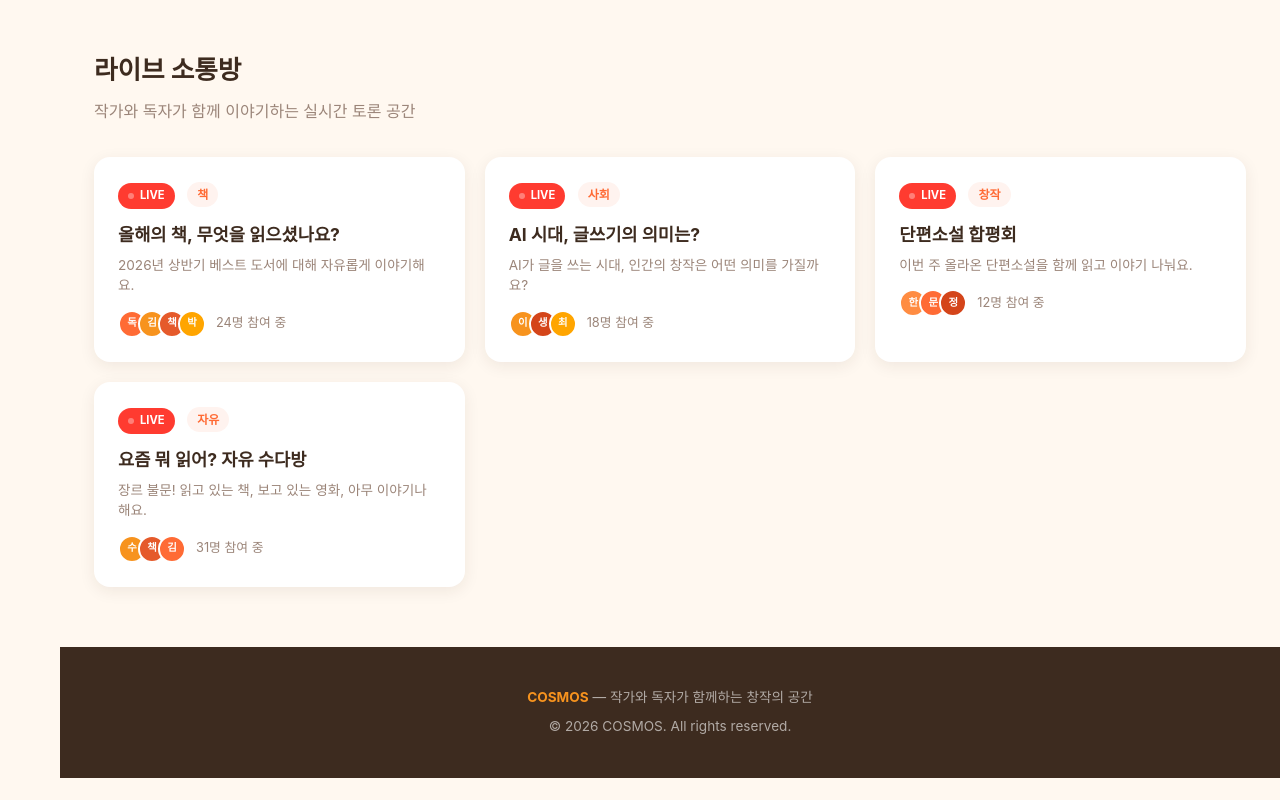
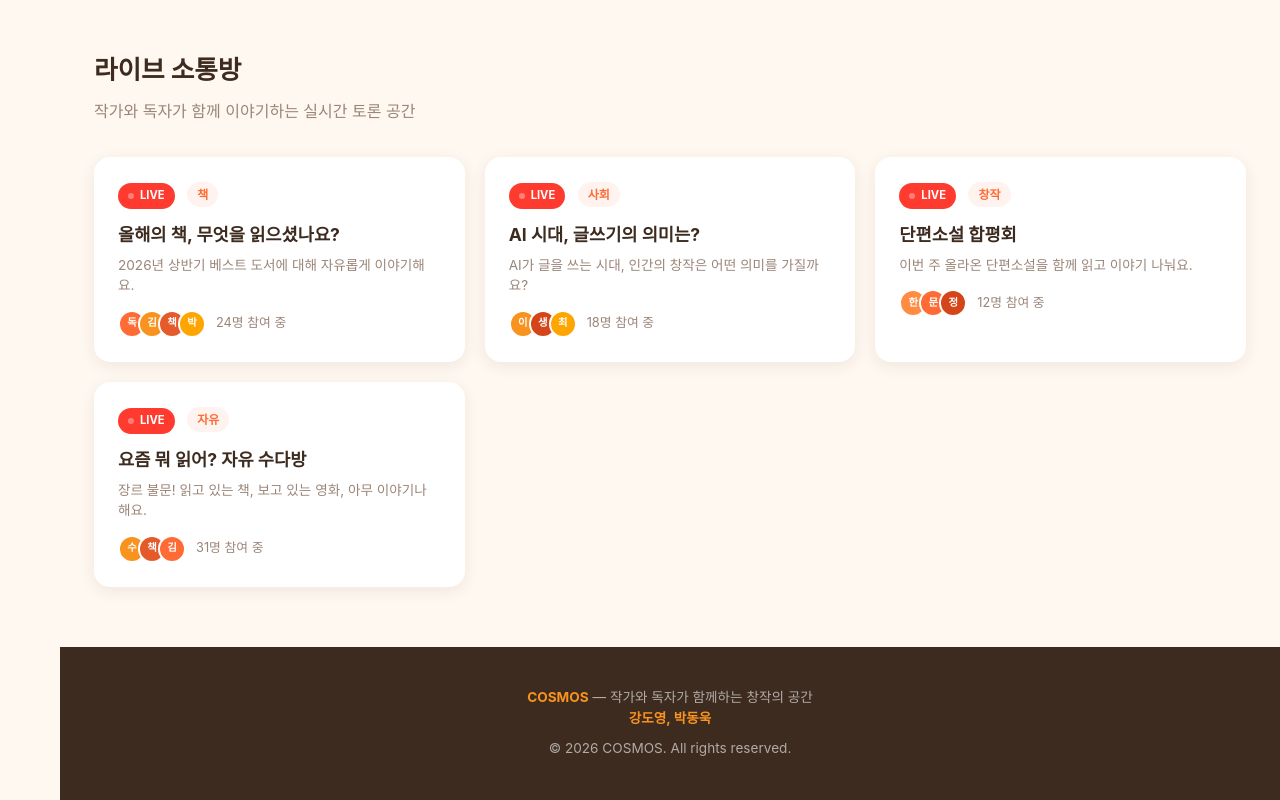
Before and after one commit to ehdclf12/cosmos, a plain HTML site: page index.html in a window 1280 px wide. Shown: the part 1931-2731 px from the top of the page. Before the commit the page ends 2709 px from the top, so only its background shows below. Drawn offline with Linux system fonts and the light colour scheme.

Commit message:
Add creator names to footer
Co-Authored-By: Claude Opus 4.6 <noreply@anthropic.com>

```diff
--- a/index.html
+++ b/index.html
@@ -1828,6 +1828,7 @@
 
   <footer>
     <p><strong>COSMOS</strong> — 작가와 독자가 함께하는 창작의 공간</p>
+        <p><strong>강도영, 박동욱</strong></p>
     <p style="margin-top: 8px;">&copy; 2026 COSMOS. All rights reserved.</p>
   </footer>
 
```
